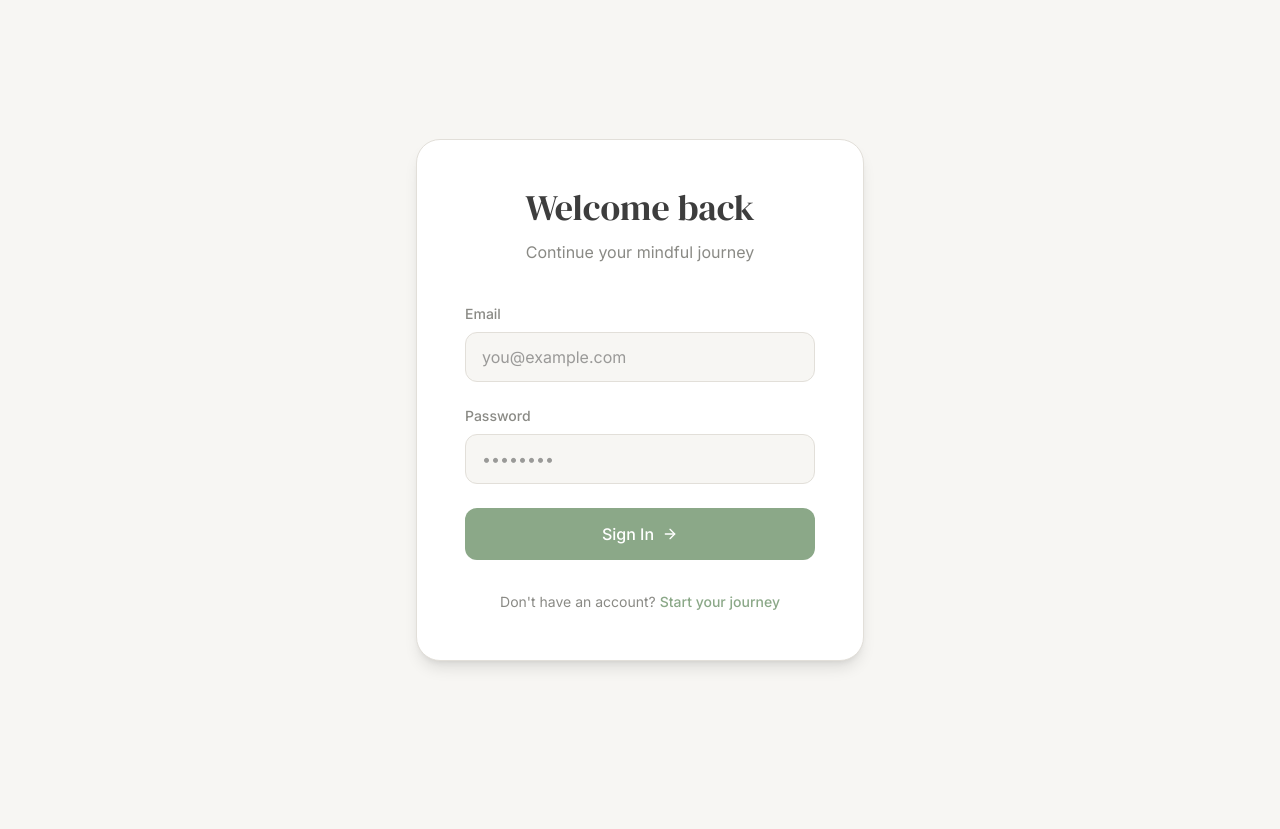
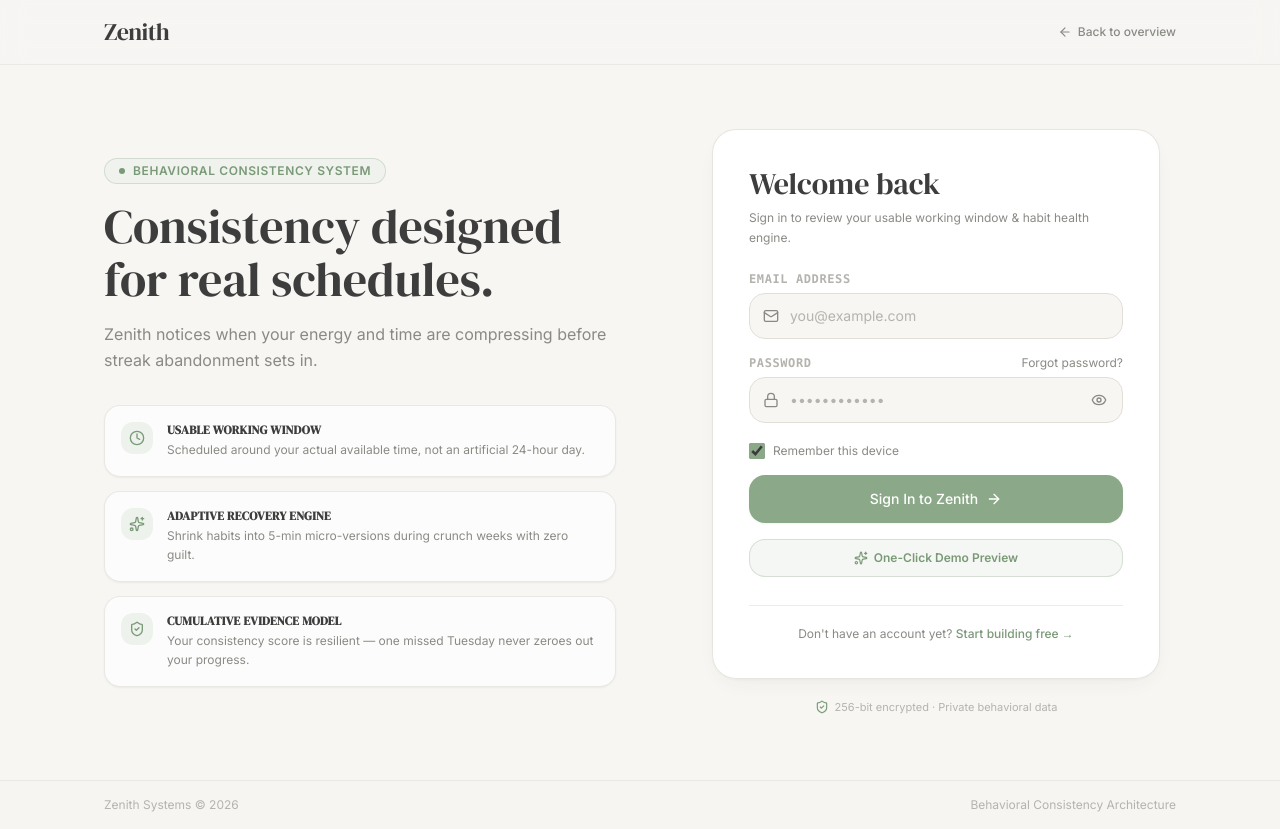
Before and after one commit to SamarSiddiqui/Zenith, a Next.js app: page /login in a window 1280 px wide. Before the commit the page ends 800 px from the top, so only its background shows below. Built offline with nearby package versions, Linux system fonts and the light colour scheme.

Commit message:
feat(auth): redesign LoginPage with AuthLayout, password toggle, and error states

```diff
--- a/app/login/page.tsx
+++ b/app/login/page.tsx
@@ -1,82 +1,178 @@
 "use client";
 
 import React, { useState } from 'react';
-import { motion } from 'framer-motion';
-import { ArrowRight } from 'lucide-react';
+import { motion, AnimatePresence } from 'framer-motion';
+import { Mail, Lock, Eye, EyeOff, ArrowRight, Sparkles, AlertCircle, Loader2 } from 'lucide-react';
 import Link from 'next/link';
 import { useRouter } from 'next/navigation';
+import { AuthLayout } from '../../components/auth/AuthLayout';
 
 export default function LoginPage() {
   const [email, setEmail] = useState('');
   const [password, setPassword] = useState('');
+  const [showPassword, setShowPassword] = useState(false);
+  const [rememberMe, setRememberMe] = useState(true);
+  const [loading, setLoading] = useState(false);
+  const [error, setError] = useState<string | null>(null);
   const router = useRouter();
 
-    const handleSubmit = (e: React.FormEvent) => {
+  const handleSubmit = async (e: React.FormEvent) => {
     e.preventDefault();
-        if (email && password) {
-            // Direct user to dashboard
-            router.push('/');
+    setError(null);
+
+    if (!email || !password) {
+      setError('Please enter both your email and password.');
+      return;
     }
+
+    setLoading(true);
+    // Simulate brief transition for UI polish
+    setTimeout(() => {
+      setLoading(false);
+      router.push('/dashboard');
+    }, 600);
+  };
+
+  const handleDemoLogin = () => {
+    setEmail('samar@zenith.app');
+    setPassword('zenith2026');
+    setLoading(true);
+    setTimeout(() => {
+      setLoading(false);
+      router.push('/dashboard');
+    }, 500);
   };
 
   return (
-        <div className="min-h-screen bg-zen-bg flex items-center justify-center p-4">
+    <AuthLayout
+      title="Welcome back"
+      subtitle="Sign in to review your usable working window & habit health engine."
+    >
+      <form onSubmit={handleSubmit} className="space-y-4">
+        {/* Error Alert Pill */}
+        <AnimatePresence>
+          {error && (
             <motion.div
-                initial={{ opacity: 0, scale: 0.98 }}
-                animate={{ opacity: 1, scale: 1 }}
-                transition={{ duration: 0.5, ease: 'easeOut' }}
-                className="w-full max-w-md bg-zen-surface p-8 md:p-12 rounded-3xl shadow-lg border border-zen-border">
-                <div className="text-center mb-10">
-                    <h1 className="font-heading text-4xl text-zen-text-primary mb-3">Welcome back</h1>
-                    <p className="text-zen-text-secondary">Continue your mindful journey</p>
-                </div>
+              initial={{ opacity: 0, y: -6 }}
+              animate={{ opacity: 1, y: 0 }}
+              exit={{ opacity: 0, y: -6 }}
+              className="flex items-center gap-2 rounded-2xl border border-clay/40 bg-clay-wash p-3.5 text-xs font-medium text-clay"
+            >
+              <AlertCircle className="h-4 w-4 shrink-0" />
+              <span>{error}</span>
+            </motion.div>
+          )}
+        </AnimatePresence>
 
-                <form onSubmit={handleSubmit} className="space-y-6">
+        {/* Email Field */}
         <div>
-                        <label className="block text-sm font-medium text-zen-text-secondary mb-2">Email</label>
+          <label className="block text-xs font-semibold uppercase tracking-wider text-faint mb-1.5 font-mono">
+            Email Address
+          </label>
+          <div className="relative">
+            <Mail className="pointer-events-none absolute left-3.5 top-1/2 h-4 w-4 -translate-y-1/2 text-muted" />
             <input
               type="email"
               value={email}
               onChange={(e) => setEmail(e.target.value)}
-                            className="w-full px-4 py-3 rounded-xl border border-zen-border bg-zen-bg focus:outline-none focus:ring-2 focus:ring-zen-primary/50 focus:border-zen-primary transition-all text-zen-text-primary"
               placeholder="you@example.com"
               required
+              className="w-full rounded-2xl border border-line bg-canvas py-3 pl-10 pr-4 text-sm text-ink placeholder:text-faint focus:border-sage focus:outline-none focus:ring-2 focus:ring-sage/20 transition-all"
             />
           </div>
+        </div>
 
+        {/* Password Field */}
         <div>
-                        <label className="block text-sm font-medium text-zen-text-secondary mb-2">
+          <div className="flex items-center justify-between mb-1.5">
+            <label className="block text-xs font-semibold uppercase tracking-wider text-faint font-mono">
               Password
             </label>
+            <Link
+              href="/forgot-password"
+              className="text-xs text-muted hover:text-sage-deep transition-colors"
+            >
+              Forgot password?
+            </Link>
+          </div>
+          <div className="relative">
+            <Lock className="pointer-events-none absolute left-3.5 top-1/2 h-4 w-4 -translate-y-1/2 text-muted" />
             <input
-                            type="password"
+              type={showPassword ? 'text' : 'password'}
               value={password}
               onChange={(e) => setPassword(e.target.value)}
-                            className="w-full px-4 py-3 rounded-xl border border-zen-border bg-zen-bg focus:outline-none focus:ring-2 focus:ring-zen-primary/50 focus:border-zen-primary transition-all text-zen-text-primary"
-                            placeholder="••••••••"
+              placeholder="••••••••••••"
               required
+              className="w-full rounded-2xl border border-line bg-canvas py-3 pl-10 pr-11 text-sm text-ink placeholder:text-faint focus:border-sage focus:outline-none focus:ring-2 focus:ring-sage/20 transition-all"
             />
+            <button
+              type="button"
+              onClick={() => setShowPassword(!showPassword)}
+              aria-label={showPassword ? 'Hide password' : 'Show password'}
+              className="absolute right-3 top-1/2 -translate-y-1/2 rounded-lg p-1 text-muted hover:text-ink transition-colors"
+            >
+              {showPassword ? <EyeOff className="h-4 w-4" /> : <Eye className="h-4 w-4" />}
+            </button>
+          </div>
         </div>
 
+        {/* Remember Me Toggle */}
+        <div className="flex items-center justify-between pt-1">
+          <label className="flex items-center gap-2 text-xs text-muted cursor-pointer">
+            <input
+              type="checkbox"
+              checked={rememberMe}
+              onChange={(e) => setRememberMe(e.target.checked)}
+              className="h-4 w-4 rounded-md border-line bg-canvas text-sage focus:ring-sage/30 accent-sage cursor-pointer"
+            />
+            <span>Remember this device</span>
+          </label>
+        </div>
+
+        {/* Submit Button */}
+        <motion.button
+          type="submit"
+          disabled={loading}
+          whileHover={{ y: -1 }}
+          whileTap={{ scale: 0.98 }}
+          className="mt-2 w-full rounded-2xl bg-sage py-3.5 text-sm font-medium text-white shadow-xs transition-colors hover:bg-sage-deep disabled:opacity-70 flex items-center justify-center gap-2"
+        >
+          {loading ? (
+            <>
+              <Loader2 className="h-4 w-4 animate-spin" />
+              <span>Authenticating...</span>
+            </>
+          ) : (
+            <>
+              <span>Sign In to Zenith</span>
+              <ArrowRight className="h-4 w-4" />
+            </>
+          )}
+        </motion.button>
+
+        {/* Demo Quick Button */}
         <button
-                        type="submit"
-                        className="w-full py-3.5 bg-zen-primary hover:bg-zen-primary-hover text-white rounded-xl font-medium transition-colors duration-200 flex items-center justify-center group">
-                        Sign In
-                        <ArrowRight className="w-4 h-4 ml-2 group-hover:translate-x-1 transition-transform" />
+          type="button"
+          onClick={handleDemoLogin}
+          className="w-full rounded-2xl border border-sage/30 bg-sage-wash/60 py-2.5 text-xs font-semibold text-sage-deep transition-colors hover:bg-sage-wash hover:border-sage flex items-center justify-center gap-1.5"
+        >
+          <Sparkles className="h-3.5 w-3.5" />
+          <span>One-Click Demo Preview</span>
         </button>
       </form>
 
-                <div className="mt-8 text-center">
-                    <p className="text-zen-text-secondary text-sm">
-                        Don&apos;t have an account?{' '}
+      {/* Redirect to Register */}
+      <div className="mt-7 text-center border-t border-line/60 pt-5">
+        <p className="text-xs text-muted">
+          Don&apos;t have an account yet?{' '}
           <Link
             href="/register"
-                            className="text-zen-primary hover:text-zen-primary-hover font-medium underline-offset-4 hover:underline transition-all">
-                            Start your journey
+            className="font-medium text-sage-deep hover:underline transition-all"
+          >
+            Start building free &rarr;
           </Link>
         </p>
       </div>
-            </motion.div>
-        </div>
+    </AuthLayout>
   );
 }
```
Lines whose indentation alone changed are shown as unchanged.
